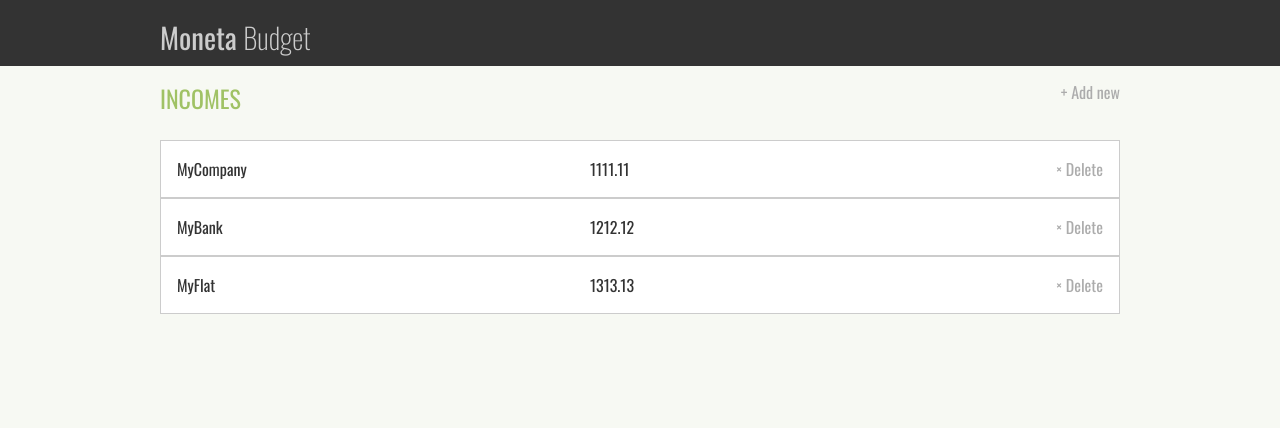
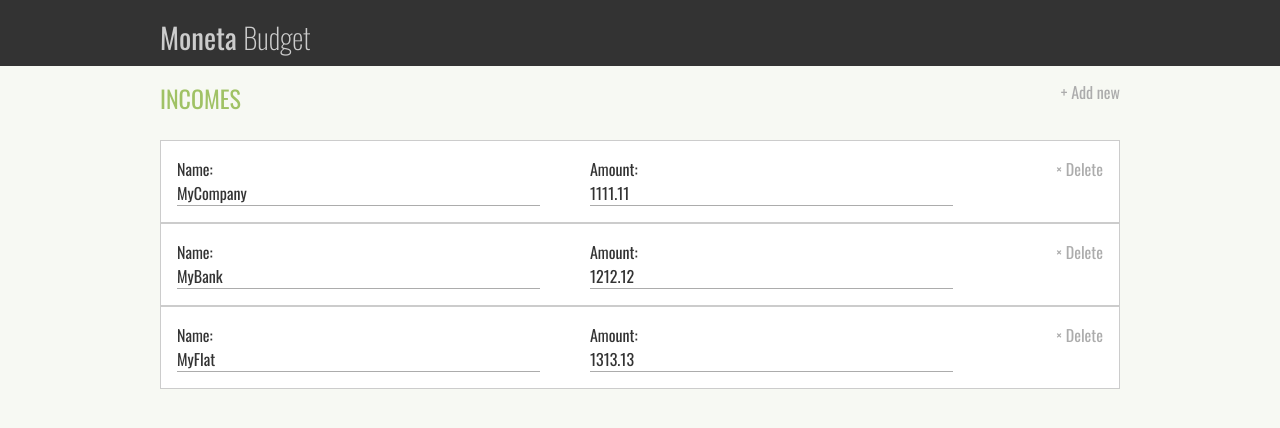
Before and after one commit to connium/moneta, an Angular app: page / in a window 1280 px wide. Shown: the top 428 px of the page. Built offline with nearby package versions, Linux system fonts and the light colour scheme.

Commit message:
feat(budget): edit income in place

```diff
--- a/src/app/app.module.ts
+++ b/src/app/app.module.ts
@@ -1,4 +1,5 @@
 import { NgModule } from '@angular/core';
+import { FormsModule } from '@angular/forms';
 import { BrowserModule } from '@angular/platform-browser';
 import { AppComponent } from './app.component';
 import { IncomeListComponent } from './income/income-list.component';
@@ -11,7 +12,8 @@ import { IncomeComponent } from './income/income.component';
     IncomeListComponent
   ],
   imports: [
-    BrowserModule
+    BrowserModule,
+    FormsModule
   ],
   providers: [],
   bootstrap: [AppComponent]
--- a/src/app/income/income.component.html
+++ b/src/app/income/income.component.html
@@ -1,9 +1,11 @@
 <article>
     <div>
-        <label>{{income.name}}</label>
+        <label>Name:</label>
+        <input [(ngModel)]="income.name" placeholder="name" />
     </div>
     <div>
-        <label>{{income.amount}}</label>
+        <label>Amount:</label>
+        <input [(ngModel)]="income.amount" placeholder="amount" /><!-- {{income.amount | currency:'EUR'}} -->
     </div>
     <div style="text-align: right;">
         <button (click)="delete()" class="delete">&times; Delete</button>
```
